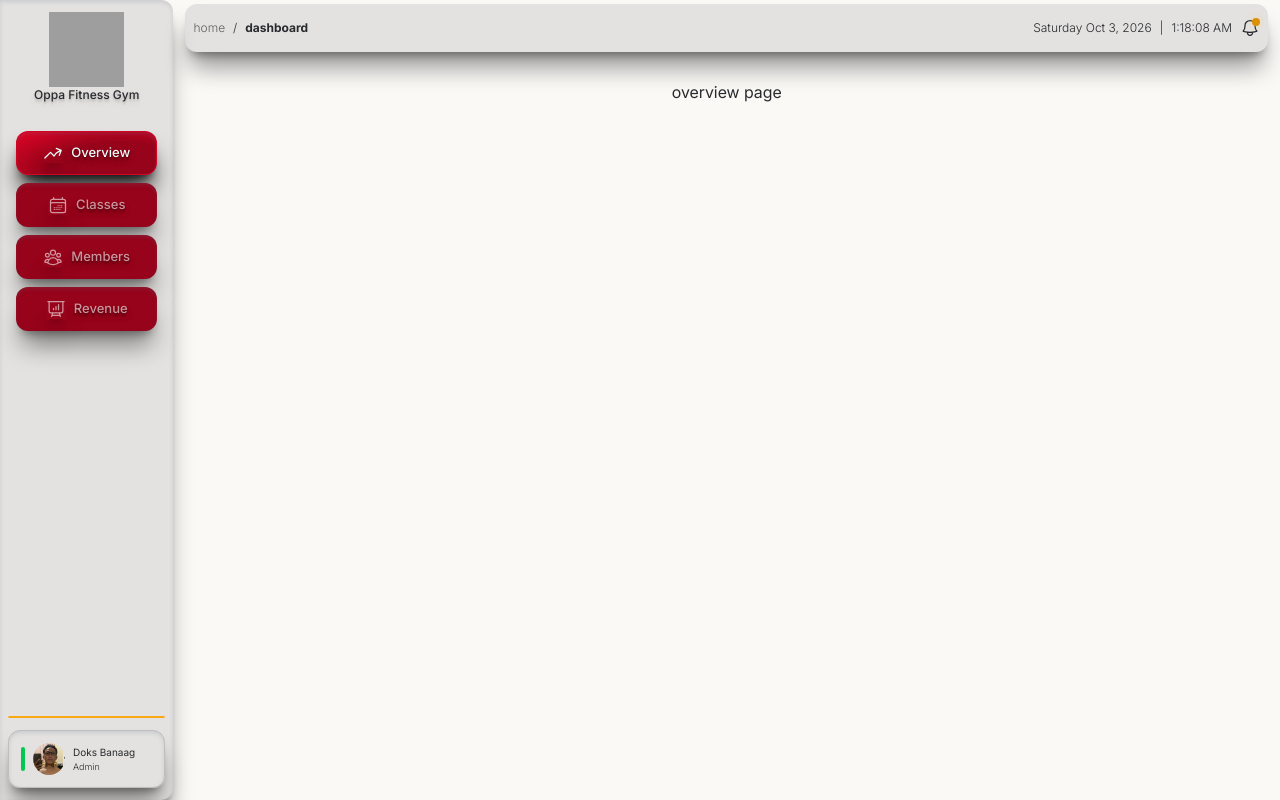
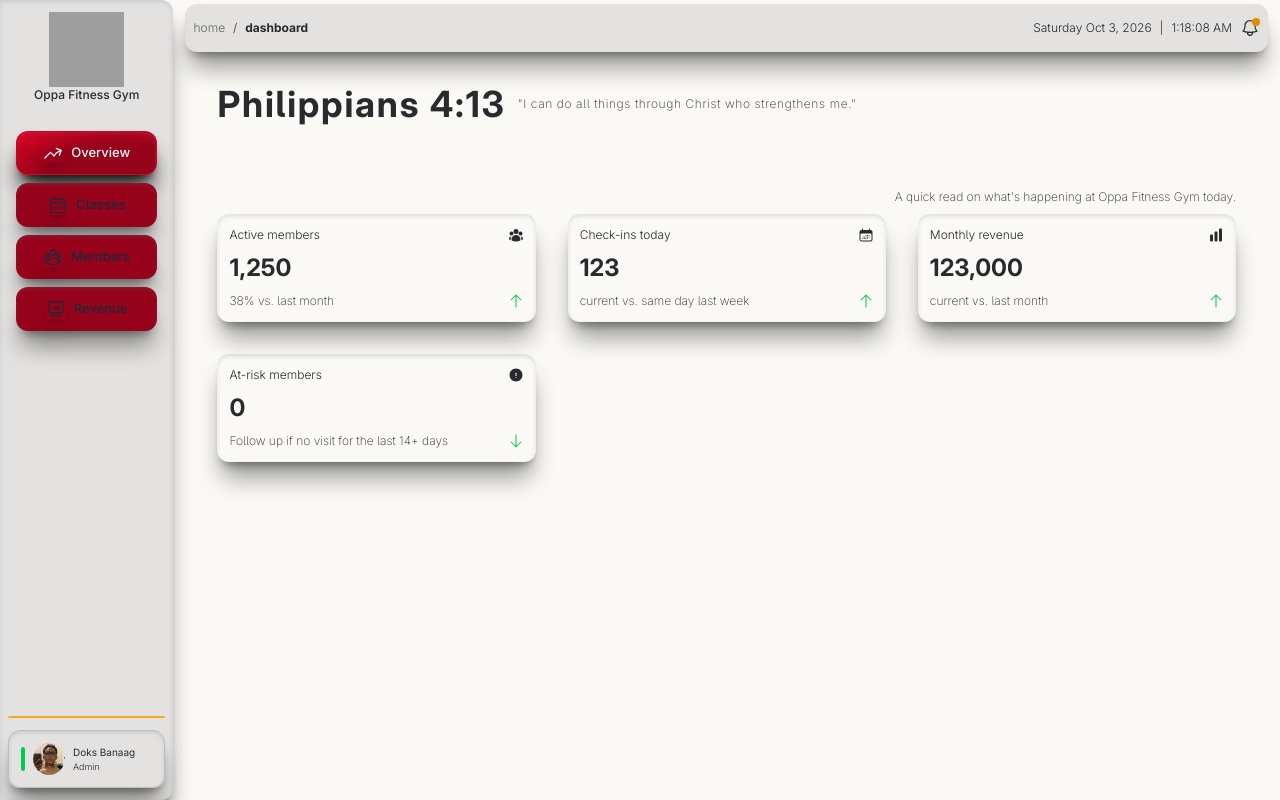
Before and after one commit to joseph-banaag/gym-dashboard, a Next.js app: page /dashboard in a window 1280 px wide. Built offline with nearby package versions, Linux system fonts and the light colour scheme; grey boxes are pictures that could not be loaded.

Commit message:
added cards to the overview

```diff
--- a/app/dashboard/(overview)/page.tsx
+++ b/app/dashboard/(overview)/page.tsx
@@ -1,9 +1,45 @@
-import React from "react";
+import { cards } from "@/app/lib/cards";
 
 export default function Overview() {
   return (
-    <main className="w-full  p-7 flex justify-center items-center">
-      <div>overview page</div>
+    <main>
+      <div className="p-8 flex items-center gap-3 mb-3  md:mb-8 ">
+        <h1 className="text-4xl font-bold tracking-wider">Philippians 4:13</h1>
+        <span className="text-[12px] font-extralight tracking-wider">
+          &quot;I can do all things through Christ who strengthens me.&quot;
+        </span>
+      </div>
+      <div className="flex justify-start xl:justify-end  px-8 mb-2">
+        <p className="text-[12px] font-extralight">
+          A quick read on what&apos;s happening at Oppa Fitness Gym today.
+        </p>
+      </div>
+      <div className="grid grid-cols-1 sm:grid-cols-2 xl:grid-cols-3 2xl:grid-cols-4 gap-8 px-8 ">
+        {/*######  CARDS ###### */}
+        {cards.map((c) => {
+          const CardIcon = c.icon;
+          const TrajectoryIcon = c.trajectory;
+          return (
+            <div
+              key={c.name}
+              className="p-3 inset-shadow-sm/20 rounded-xl inset-shadow-slate-500 shadow-xl/40 flex flex-col gap-2"
+            >
+              <span className="flex  justify-between items-center">
+                <span className="text-[12px] font-light">{c.name}</span>
+                <CardIcon className="w-4 h-4" />
+              </span>
+              <span className="text-2xl font-bold">{c.value}</span>
+              <span className="flex justify-between gap-1 items-center ">
+                <span className="text-[12px] font-extralight">
+                  {c.performance}
+                </span>
+                <TrajectoryIcon className="w-4 h-4 text-green-500" />
+                {/*todo: find a way to apply "green" if the trajectory is good and "red" if not */}
+              </span>
+            </div>
+          );
+        })}
+      </div>
     </main>
   );
 }
--- a/app/dashboard/layout.tsx
+++ b/app/dashboard/layout.tsx
@@ -8,14 +8,14 @@ import BurgerMenu from "../ui/dashboard/burger-menu";
 
 export default function Layout({ children }: { children: React.ReactNode }) {
   return (
-    <div className="flex flex-row">
+    <div className="flex flex-row min-w-99.25">
       {/* side navbar */}
       <SideNav />
       <div className="w-full px-3 pt-1">
         {/* top bar with notif and time */}
         <div className="h-12 w-full  p-2 flex items-center justify-between  bg-(--carbon-black)/10 dark:bg-(--carbon-black)/40 rounded-xl inset-shadow-slate-500 shadow-xl/40">
           <div className="flex justify-center items-center gap-2 md:gap-3">
-            <div className="w-5 flex md:hidden justify-center items-center">
+            <div className="w-5 flex lg:hidden justify-center items-center">
               <BurgerMenu />
             </div>
             <div className="text-xs font-light flex">
--- a/app/lib/cards.tsx
+++ b/app/lib/cards.tsx
@@ -1,10 +1,50 @@
-import { UserGroupIcon } from "@heroicons/react/24/solid";
+import {
+  UserGroupIcon,
+  CalendarDaysIcon,
+  ChartBarIcon,
+  ExclamationCircleIcon,
+  ArrowUpIcon,
+  ArrowDownIcon,
+} from "@heroicons/react/24/solid";
+import type { ComponentType, SVGProps } from "react";
 
-export const cards = [
+export interface Card {
+  name: string;
+  icon: ComponentType<SVGProps<SVGSVGElement>>;
+  value: string;
+  performance: string;
+  trajectory: ComponentType<SVGProps<SVGSVGElement>>;
+}
+
+export const cards: Card[] = [
   {
     name: "Active members",
     icon: UserGroupIcon,
-    value: 123,
-    performance: "current percentage vs last month",
+    value: "1,250",
+    performance: "38% vs. last month",
+    trajectory: ArrowUpIcon, // find a way to put arrow up if the performance is going up and arrow down if not
+  },
+  {
+    name: "Check-ins today",
+    icon: CalendarDaysIcon,
+    value: "123",
+    performance: "current vs. same day last week",
+    trajectory: ArrowUpIcon,
+  },
+  {
+    name: "Monthly revenue",
+    icon: ChartBarIcon,
+    value: "123,000",
+    performance: "current vs. last month",
+    trajectory: ArrowUpIcon,
+  },
+  {
+    name: "At-risk members",
+    icon: ExclamationCircleIcon,
+    value: "0",
+    performance: "Follow up if no visit for the last 14+ days",
+    trajectory: ArrowDownIcon,
   },
 ];
+
+// TODO: if trajectory is going up from previous performance provide arrow up icon and arrow down if not.
--- a/app/ui/dashboard/biz-logo.tsx
+++ b/app/ui/dashboard/biz-logo.tsx
@@ -12,7 +12,7 @@ export default function BusinessLogo() {
           alt="Oppa fitness gym logo"
           className="w-18.75 h-18.75"
         />
-        <span className="text-xs font-medium text-foreground dark:text-(--off-white) text-shadow-lg">
+        <span className="text-xs font-medium text-foreground dark:text-(--off-white)">
           Oppa Fitness Gym
         </span>
       </div>
@@ -31,7 +31,7 @@ export const BusinessLogoMobile = () => {
         alt="Oppa fitness gym logo"
         className="w-12.5 h-12.5"
       />
-      <span className="text-xs font-light text-foreground dark:text-(--off-white) text-shadow-lg">
+      <span className="text-xs font-light text-foreground dark:text-(--off-white)">
         Oppa Fitness Gym
       </span>
     </div>
--- a/app/ui/dashboard/navlinks.tsx
+++ b/app/ui/dashboard/navlinks.tsx
@@ -45,10 +45,10 @@ export default function Navlinks() {
             key={link.name}
             href={link.href}
             className={clsx(
-              `h-11 text-[13px] font-medium flex gap-2 justify-center items-center p-3 hover:shadow-xl/40 text-shadow-lg/20 transition delay-75 duration-200 ease-in-out  hover:bg-radial-[at_75%_90%] from-(--crimson-red)/50 via-(--crimson-red)/75 to-(--primary-scarlet) to-95% hover:text-(--off-white)  hover:border hover:border-(--dim-grey) inset-shadow-sm/20 rounded-xl inset-shadow-slate-500 shadow-xl/40`,
+              `h-11 text-[13px] text-(--off-white) font-medium flex gap-2 justify-center items-center p-3 hover:shadow-xl/40 transition delay-75 duration-200 ease-in-out  hover:bg-radial-[at_75%_90%] from-(--crimson-red)/50 via-(--crimson-red)/75 to-(--primary-scarlet) to-95% hover:text-(--off-white)  hover:border hover:border-(--dim-grey) inset-shadow-sm/20 rounded-xl inset-shadow-slate-500 shadow-xl/40`,
               pathname === link.href
-                ? "bg-(--deep-crimson) text-(--azure-mist) border border-(--primary-scarlet)/80 shadow-xl/80 bg-radial-[at_75%_90%] from-(--crimson-red)/75 via-(--crimson-red)/50 to-(--primary-scarlet) to-95%"
-                : "bg-(--deep-crimson) text-(--off-white)/60",
+                ? "bg-(--deep-crimson) border border-(--primary-scarlet)/80 shadow-xl/80 bg-radial-[at_75%_90%] from-(--crimson-red)/75 via-(--crimson-red)/50 to-(--primary-scarlet) to-95%"
+                : "bg-(--deep-crimson) text-gray-800",
             )}
           >
             <LinkIcon className="w-5 shadow-xl/30" />
@@ -72,10 +72,10 @@ export const NavlinksMobile = () => {
             key={link.name}
             href={link.href}
             className={clsx(
-              `h-11 text-[13px] font-medium flex gap-2 justify-center items-center p-3 hover:shadow-xl/40 text-shadow-lg/20 transition delay-75 duration-200 ease-in-out  hover:bg-radial-[at_75%_90%] from-(--crimson-red)/50 via-(--crimson-red)/75 to-(--primary-scarlet) to-95% hover:text-(--off-white)  hover:border hover:border-(--dim-grey) inset-shadow-sm/20 rounded-xl inset-shadow-slate-500 shadow-xl/40 `,
+              `h-11 text-[13px] text-(--off-white) font-medium flex gap-2 justify-center items-center p-3 hover:shadow-xl/40 transition delay-75 duration-200 ease-in-out  hover:bg-radial-[at_75%_90%] from-(--crimson-red)/50 via-(--crimson-red)/75 to-(--primary-scarlet) to-95% hover:text-(--off-white)  hover:border hover:border-(--dim-grey) inset-shadow-sm/20 rounded-xl inset-shadow-slate-500 shadow-xl/40 `,
               pathname === link.href
-                ? "bg-(--deep-crimson) text-(--azure-mist) border border-(--primary-scarlet)/80 shadow-xl/80 bg-radial-[at_75%_90%] from-(--crimson-red)/75 via-(--crimson-red)/50 to-(--primary-scarlet) to-95%"
-                : "bg-(--deep-crimson) text-(--off-white)/60",
+                ? "bg-(--deep-crimson) border border-(--primary-scarlet)/80 shadow-xl/80 bg-radial-[at_75%_90%] from-(--crimson-red)/75 via-(--crimson-red)/50 to-(--primary-scarlet) to-95%"
+                : "bg-(--deep-crimson) text-gray-800",
             )}
           >
             {/*
--- a/app/ui/dashboard/sidenav.tsx
+++ b/app/ui/dashboard/sidenav.tsx
@@ -5,7 +5,7 @@ import UserLoggedIn from "@/app/ui/dashboard/user";
 
 export default function SideNav() {
   return (
-    <nav className="h-screen w-50  p-1 hidden md:flex flex-col  justify-between  rounded-r-xl inset-shadow-sm/20  inset-shadow-slate-500 shadow-xl/40 bg-(--carbon-black)/10 dark:bg-(--carbon-black)/40">
+    <nav className="h-screen w-50  p-1 hidden lg:flex flex-col  justify-between  rounded-r-xl inset-shadow-sm/20  inset-shadow-slate-500 shadow-xl/40 bg-(--carbon-black)/10 dark:bg-(--carbon-black)/40">
       <Link href="/">
         <BusinessLogo />
       </Link>
--- a/app/ui/users/user-profile.tsx
+++ b/app/ui/users/user-profile.tsx
@@ -6,45 +6,47 @@ import {
 } from "@heroicons/react/24/solid";
 import Link from "next/link";
 
+const profileSettings = [
+  {
+    name: "Profile Settings",
+    route: "/user-profile",
+    icon: Cog8ToothIcon,
+  },
+  {
+    name: "Notification",
+    route: "/dashboard/notification",
+    icon: BellAlertIcon,
+  },
+  {
+    name: "Todo",
+    route: "/dashboard/todo",
+    icon: NumberedListIcon,
+  },
+  {
+    name: "Logout",
+    route: "/",
+    icon: ArrowLeftStartOnRectangleIcon,
+  },
+];
+
 export default function UserProfile() {
   return (
     <div className="absolute bottom-1 left-1 h-74 w-55 border border-(--dim-grey)/20 rounded-2xl flex  flex-col items-start backdrop-blur-sm px-3 py-6 gap-2">
+      {profileSettings.map((link) => {
+        const LinkIcon = link.icon;
+        return (
           <Link
-        href="/user-profile"
+            key={link.name}
+            href={link.route}
             className="border  p-3 flex items-center gap-2 border-(--dim-grey)/30 rounded-lg w-full"
           >
             <span className="w-5 h-5">
-          <Cog8ToothIcon />
+              <LinkIcon />
             </span>
-        <span className="text-[13px] font-light">Profile settings</span>
+            <span className="text-[13px] font-light">{link.name}</span>
           </Link>
-      <Link
-        href="/dashboard/notification"
-        className="border  p-3 flex items-center gap-2 border-(--dim-grey)/30 rounded-lg w-full"
-      >
-        <span className="w-5 h-5">
-          <BellAlertIcon />
-        </span>
-        <span className="text-[13px] font-light">Notification</span>
-      </Link>
-      <Link
-        href="/dashboard/todo"
-        className="border  p-3 flex items-center gap-2 border-(--dim-grey)/30 rounded-lg w-full"
-      >
-        <span className="w-5 h-5">
-          <NumberedListIcon />
-        </span>
-        <span className="text-[13px] font-light">Todo</span>
-      </Link>
-      <Link
-        href="/"
-        className="border  p-3 flex items-center gap-2 border-(--dim-grey)/30 rounded-lg w-full"
-      >
-        <span className="w-5 h-5">
-          <ArrowLeftStartOnRectangleIcon />
-        </span>
-        <span className="text-[13px] font-light">Logout</span>
-      </Link>
+        );
+      })}
     </div>
   );
 }
```
Lines whose indentation alone changed are shown as unchanged.
